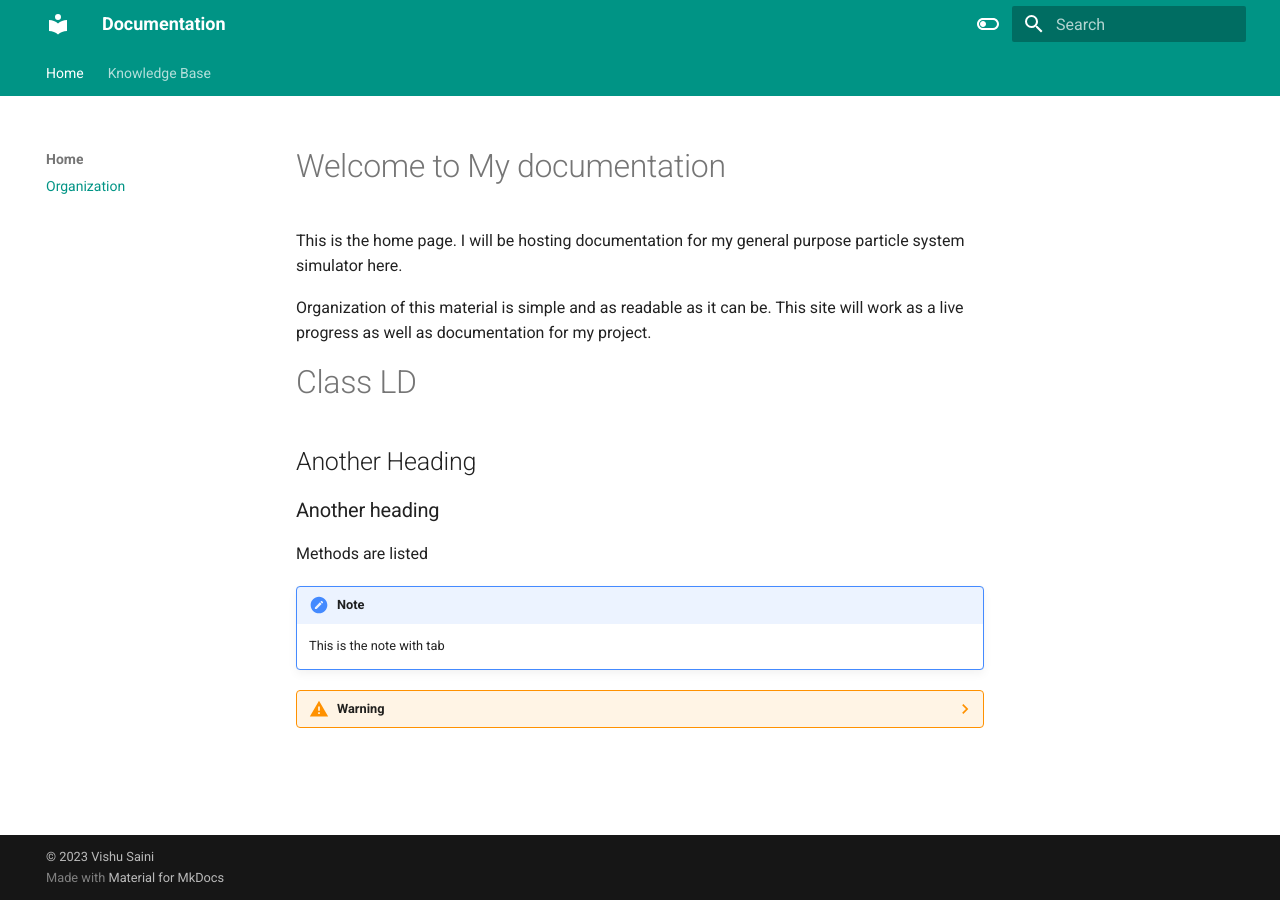
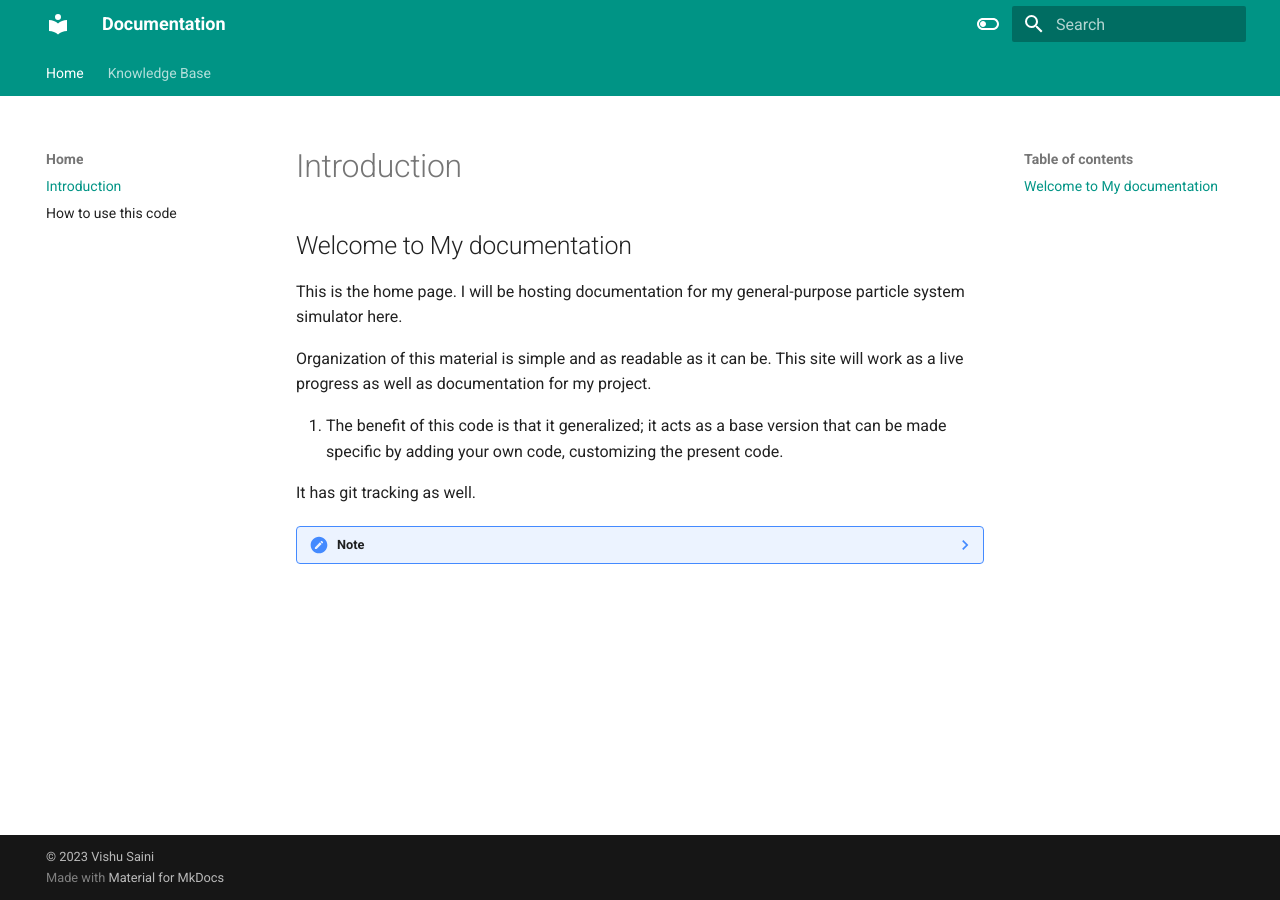
Before and after one commit to vishu-byte/Documentation, an MkDocs documentation site: the page built from docs/index.md, in a window 1280 px wide. Built offline with MkDocs 1.6.1 and Material for MkDocs 9.7.7, drawn with Linux system fonts in a browser that asks for light colours.

Commit message:
A lot lot more information added

```diff
--- a/docs/index.md
+++ b/docs/index.md
@@ -1,23 +1,19 @@
-# Welcome to My documentation
+## Welcome to My documentation
 This is the home page.
-I will be hosting documentation for my general purpose particle system simulator here.
+I will be hosting documentation for my general-purpose particle system simulator here.
 
 
 Organization of this material is simple and as readable as it can be.
 This site will work as a live progress as well as documentation for my project.
 
-# Class LD
 
-## Another Heading
-
-### Another heading
-
-Methods are listed
+1. The benefit of this code is that it generalized; it acts as a base version that can be made specific by adding
+   your own code, customizing the present code.
 
 
-!!! note
-    This is the note with tab
+It has git tracking as well.
 
 
-??? warning
-    This is the warning
+??? note
+    This project is complete in itself, but it can still be improved. I am working on these improvements and addition
+    of several other features.
--- a/mkdocs.yml
+++ b/mkdocs.yml
@@ -29,7 +29,8 @@
 
 nav:
   - Home:
-      - 'Organization': index.md
+      - 'Introduction': index.md
+      - 'How to use this code': index_2.md
   - Knowledge Base:
       - 'Particle System':
         - 'What this section is about?' : ParticleSystem/Overview.md
@@ -39,6 +40,11 @@
         - 'What this section is about?' : Physics/Overview.md
         - 'Class: Physics' : Physics/Class:Physics/Description.md
         - 'Class: Langevin_Dynamics' : Physics/Class:LD/Description.md
+      - 'Putting together - Examples of using this code':
+        - 'What this section is about?' : Putting_together/Overview.md
+        - 'Open Interacting Gas': Putting_together/Interacting_gas.md
+        - 'Confinement': Putting_together/Circular_boundary.md
+        - 'Langevin_Dynamics': Putting_together/Langevin_Dynamics.md
 
 
 extra_javascript:
```
Also changed, not shown: docs/Putting_together/Langevin_Dynamics.md (added, +110 -0 lines), docs/Putting_together/Overview.md (added, +2 -0 lines), docs/index_2.md (added, +2 -0 lines), docs/Putting_together/Circular_boundary.md (added), docs/Putting_together/Interacting_gas.md (added).
